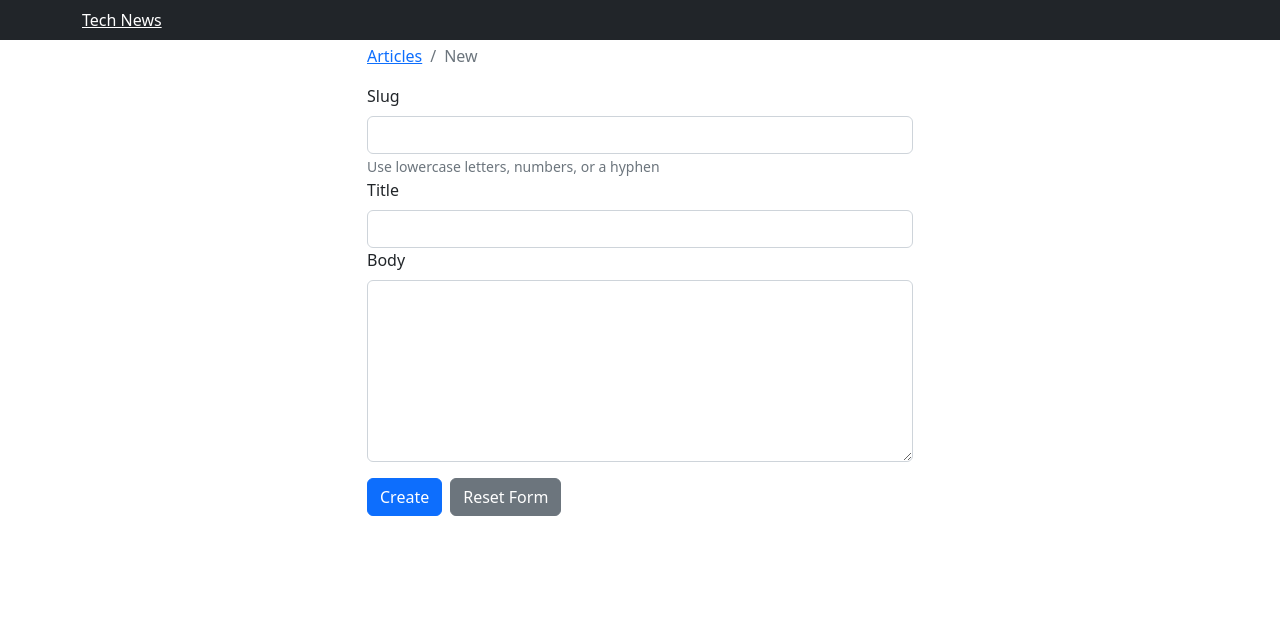
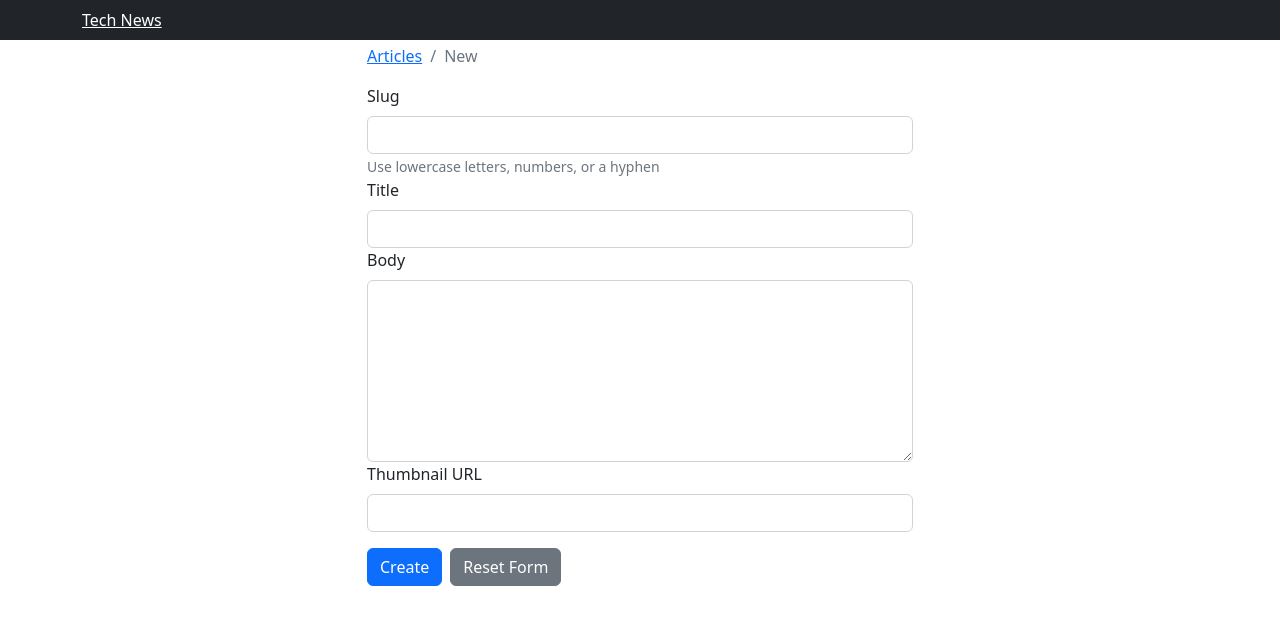
Before and after one commit to nbktechworld/fff0-tech-news, a Next.js app in the folder client/: page /articles/new in a window 1280 px wide. Shown: the top 624 px of the page. Built offline with nearby package versions, Linux system fonts and the light colour scheme.

Commit message:
Add Thumbnail URL field to Article Edit Form

```diff
--- a/client/components/articles/ArticleForm.js
+++ b/client/components/articles/ArticleForm.js
@@ -23,6 +23,7 @@ class ArticleForm extends React.Component {
       slug: this.props.article ? this.props.article.slug : '',
       title: this.props.article ? this.props.article.title : '',
       body: this.props.article ? this.props.article.body : '',
+      thumbnailUrl: this.props.article ? this.props.article.thumbnailUrl : '',
     }
   }
 
@@ -99,6 +100,10 @@ class ArticleForm extends React.Component {
             Looks good!
           </Form.Control.Feedback>
         </Form.Group>
+        <Form.Group controlId="article_thumbnailUrl">
+          <Form.Label>Thumbnail URL</Form.Label>
+          <Form.Control type="text" onChange={this.onFieldChange('thumbnailUrl')} value={this.state.article.thumbnailUrl} maxLength={4096} />
+        </Form.Group>
         <div className="mt-3">
           <Button type="submit" disabled={this.state.submitting}>{this.props.submitButtonText || 'Create'}</Button>
           <Button className="ms-2" type="button" onClick={this.onResetClick} disabled={this.state.submitting} variant="secondary">Reset Form</Button>
```
